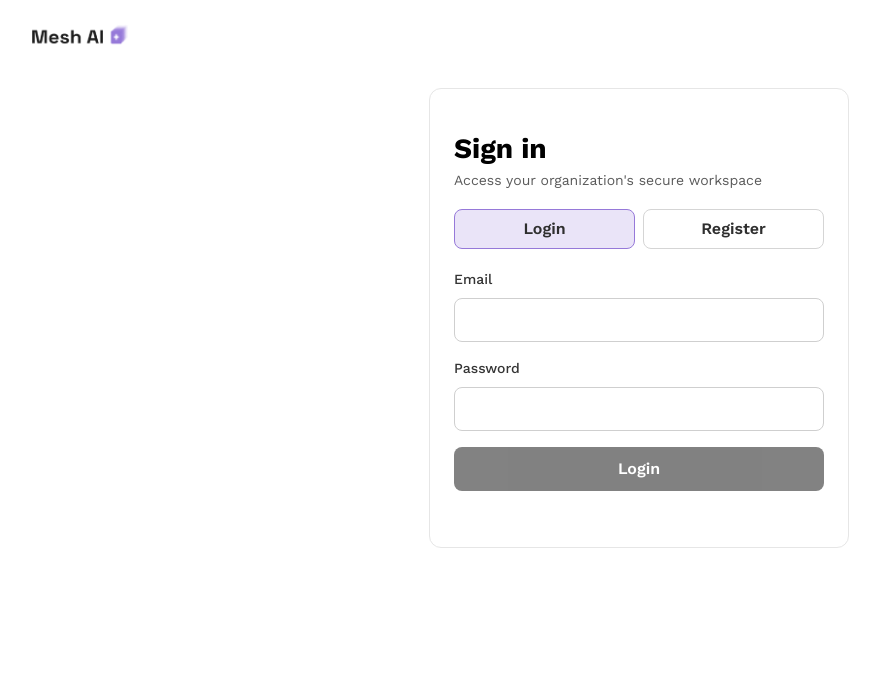
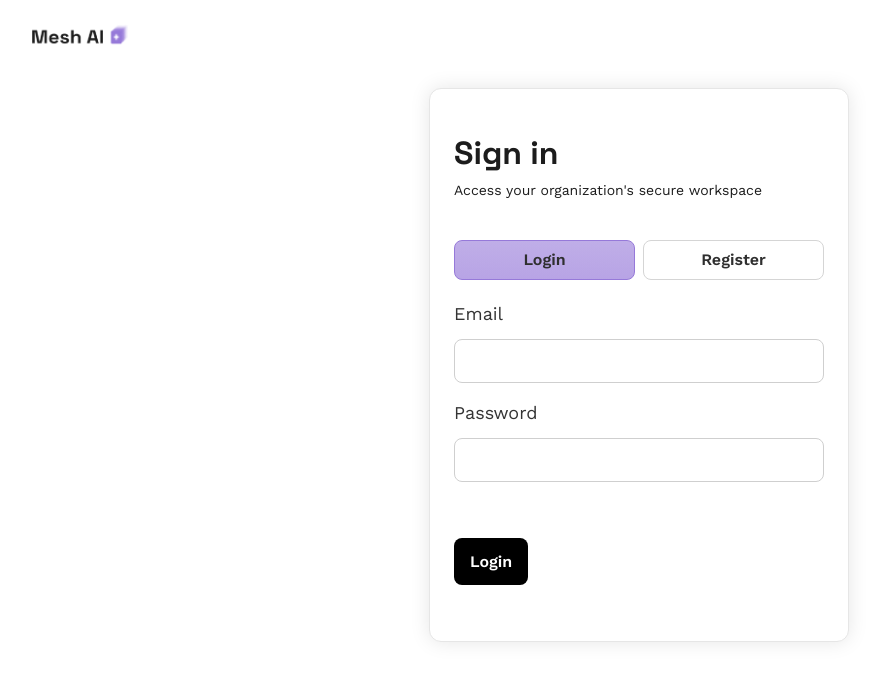
Before and after one commit to LF808mlb/ai-se_project_mesh-ai, a React (Vite) app in the folder client/: page /login in a window 1280 px wide. Shown: the top 680 px of the page, without its empty margins (1-881 px from the left). Built offline with nearby package versions, Linux system fonts and the light colour scheme.

Commit message:
git commit -m "css style login and register"

```diff
--- a/client/src/assets/css/form.css
+++ b/client/src/assets/css/form.css
@@ -7,6 +7,7 @@
   margin: 16px auto 0;
   padding: 24px;
   border: 1px solid #e6e6e6;
+  box-shadow: 0px 0px 20px 0px #0000001a;
   border-radius: 12px;
   background: #fff;
 }
@@ -33,20 +34,32 @@
 
 .form__nav-link_active {
   border-color: #9679d9;
-  background: #9679d933;
+  background:
+    linear-gradient(0deg, rgba(150, 121, 217, 0.6), rgba(150, 121, 217, 0.6)),
+    linear-gradient(
+      360deg,
+      rgba(150, 121, 217, 0.2) 0%,
+      rgba(245, 245, 245, 0.2) 100%
+    );
 }
 
 .form__title {
-  margin-bottom: 6px;
-  font-size: 28px;
+  font-family: 'Space Grotesk', sans-serif;
+  font-weight: 700;
+  font-style: normal;
+  margin-bottom: 8px;
+  font-size: 32px;
   line-height: 1.2;
+  color: #1c1c1c;
 }
 
 .form__subtitle {
-  margin-bottom: 18px;
-  color: #5a5a5a;
+  margin-bottom: 40px;
+  color: #1c1c1c;
   font-size: 14px;
   line-height: 1.4;
+  font-family: 'Work Sans', sans-serif;
+  font-weight: 400;
 }
 
 .form__input-container {
@@ -55,9 +68,9 @@
 
 .form__label {
   display: grid;
-  gap: 8px;
-  font-size: 14px;
-  font-weight: 500;
+  gap: 12px;
+  font-size: 18px;
+  font-weight: 400;
   color: #343434;
 }
 
@@ -74,16 +87,19 @@
 }
 
 .form__submit-btn {
-  width: 100%;
-  min-height: 44px;
+  width: fit-content;
+  min-height: 0;
+  padding: 11.5px 16px;
   border-radius: 8px;
-  background: #1c1c1c;
+  background: #000;
   color: #fff;
   font-weight: 600;
+  margin-top: 40px;
 }
 
 .form__submit-btn:disabled {
-  opacity: 0.55;
+  background: #000;
+  opacity: 1;
   cursor: not-allowed;
 }
 
--- a/client/src/index.css
+++ b/client/src/index.css
@@ -1,3 +1,4 @@
+@import url('https://fonts.googleapis.com/css2?family=Space+Grotesk:wght@700&display=swap');
 @import './vendor/normalize.css';
 @import './assets/css/form.css';
 
--- a/client/src/pages/Login/Login.tsx
+++ b/client/src/pages/Login/Login.tsx
@@ -22,6 +22,10 @@ export default function Login() {
 		});
 	}
 
+	function getNavLinkClass({ isActive }: { isActive: boolean }) {
+		return isActive ? "form__nav-link form__nav-link_active" : "form__nav-link";
+	}
+
 	return (
 		<main className="auth-page">
 			<header className="header">
@@ -32,10 +36,10 @@ export default function Login() {
 				<p className="form__subtitle">Access your organization's secure workspace</p>
 
 				<nav className="form__nav" aria-label="Authentication pages">
-					<NavLink to="/login" className={({ isActive }) => (isActive ? "form__nav-link form__nav-link_active" : "form__nav-link")}>
+					<NavLink to="/login" className={getNavLinkClass}>
 						Login
 					</NavLink>
-					<NavLink to="/register" className={({ isActive }) => (isActive ? "form__nav-link form__nav-link_active" : "form__nav-link")}>
+					<NavLink to="/register" className={getNavLinkClass}>
 						Register
 					</NavLink>
 				</nav>
--- a/client/src/pages/Register/Register.tsx
+++ b/client/src/pages/Register/Register.tsx
@@ -23,6 +23,10 @@ export default function Register() {
 		});
 	}
 
+	function getNavLinkClass({ isActive }: { isActive: boolean }) {
+		return isActive ? "form__nav-link form__nav-link_active" : "form__nav-link";
+	}
+
 	return (
 		<main className="auth-page">
 			<header className="header">
@@ -33,20 +37,10 @@ export default function Register() {
 				<p className="form__subtitle">Access your organization's secure workspace</p>
 
 				<nav className="form__nav" aria-label="Authentication pages">
-					<NavLink
-						to="/login"
-						className={({ isActive }) =>
-							isActive ? "form__nav-link form__nav-link_active" : "form__nav-link"
-						}
-					>
+					<NavLink to="/login" className={getNavLinkClass}>
 						Login
 					</NavLink>
-					<NavLink
-						to="/register"
-						className={({ isActive }) =>
-							isActive ? "form__nav-link form__nav-link_active" : "form__nav-link"
-						}
-					>
+					<NavLink to="/register" className={getNavLinkClass}>
 						Register
 					</NavLink>
 				</nav>
```
